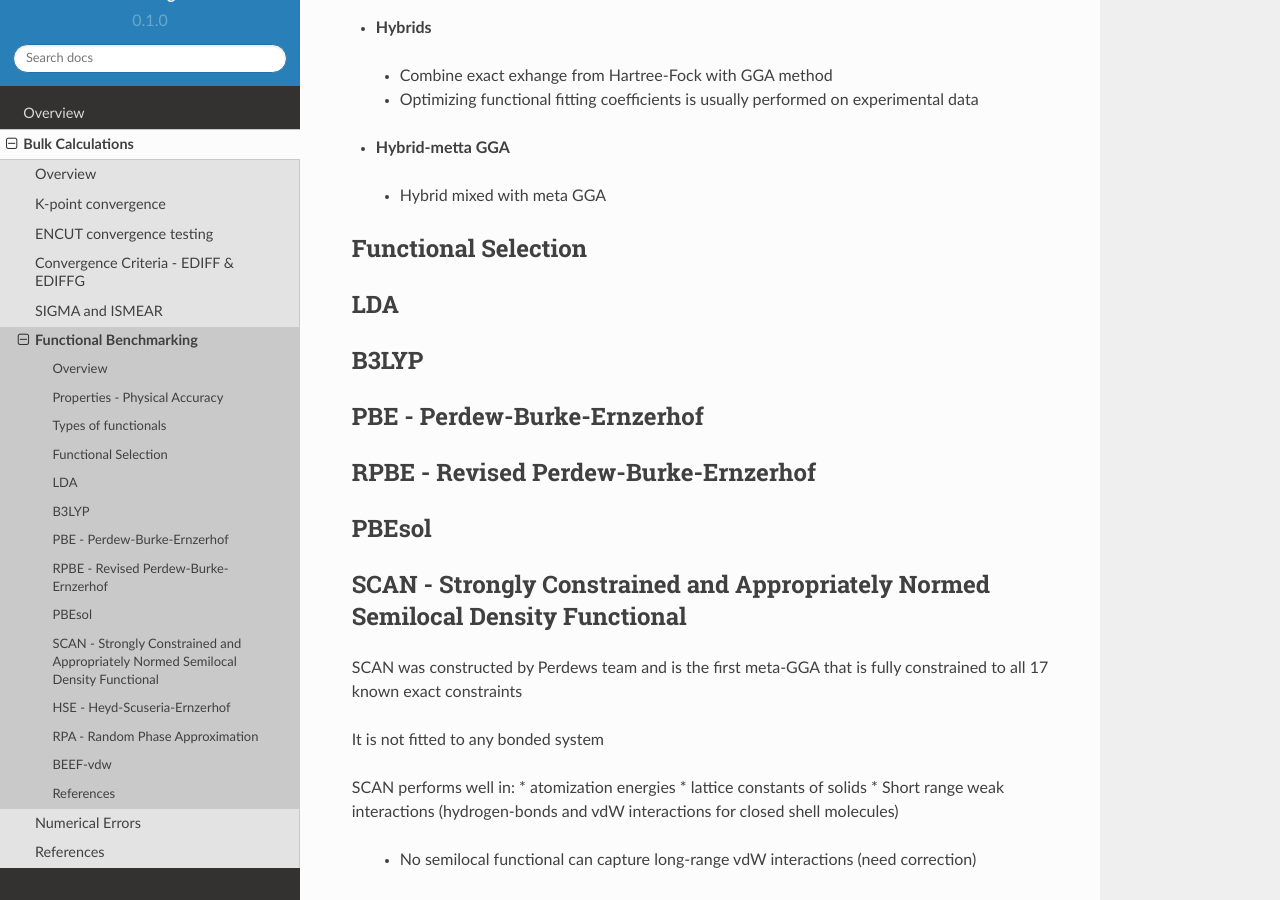
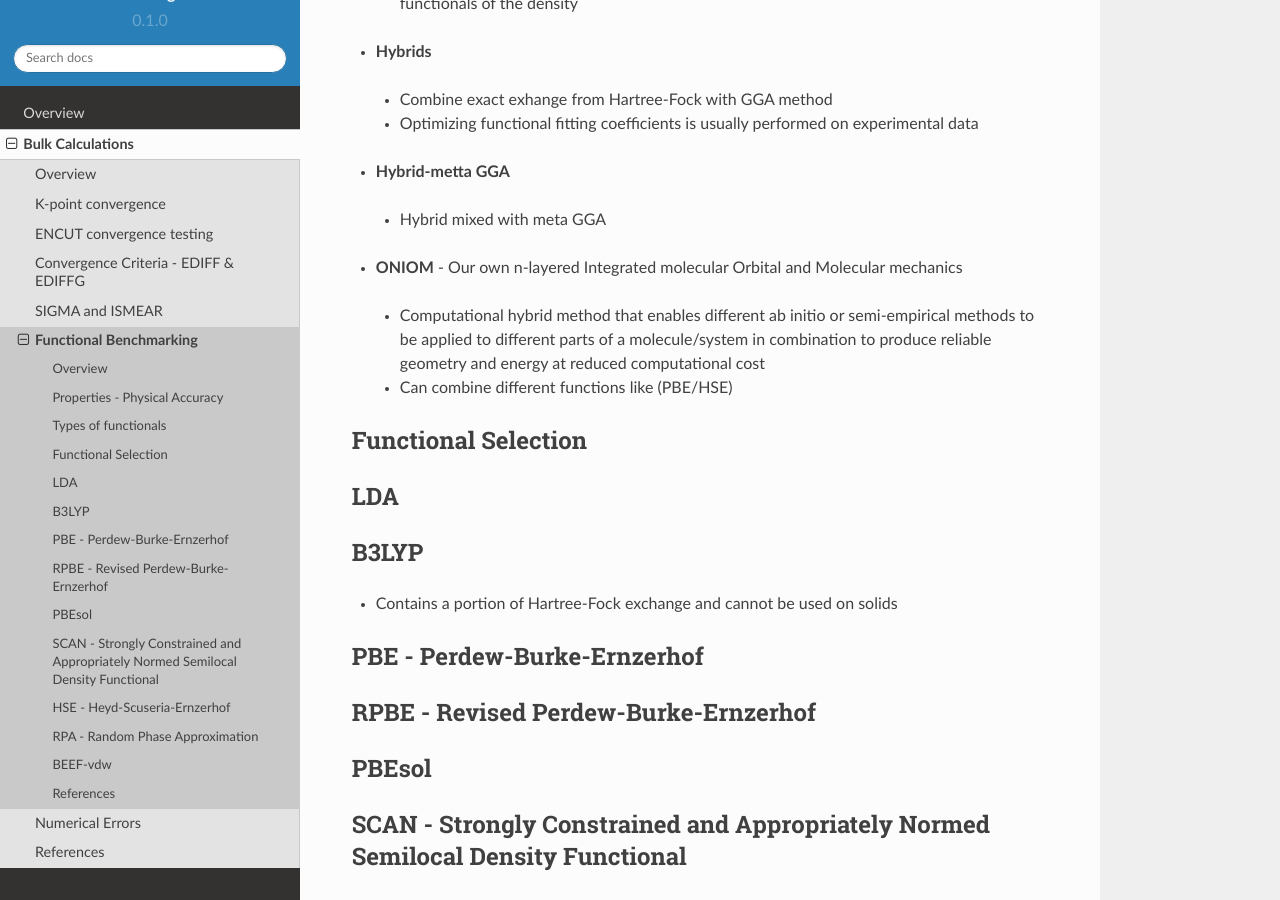
Before and after one commit to tdprice-858/Pt-MgO, a Sphinx documentation site: the page built from docs/source/bulk_calculations/functional_benchmarking.rst, in a window 1280 px wide and 900 px high, scrolled down 1944 px. Built offline with Sphinx 7.4.7 and the Read the Docs theme 2.0.0, drawn with Linux system fonts in a browser that asks for light colours; pages that are not in the unit, such as notebooks, are missing from menus; some of the changed text lies outside the part shown.

Commit message:
Update functional_benchmarking.rst

```diff
--- a/docs/source/bulk_calculations/functional_benchmarking.rst
+++ b/docs/source/bulk_calculations/functional_benchmarking.rst
@@ -15,6 +15,7 @@ Need to focus on properties of interest.
 
  * Binding energies
  * Reaction barriers
+ * Reaction energetics (gibbs free energy changes)
  * Vibrational frequencies
  * TS geometries
  * Minimum energy geometries
@@ -67,6 +68,9 @@ Types of functionals
  * Optimizing functional fitting coefficients is usually performed on experimental data
 * **Hybrid-metta GGA**
  * Hybrid mixed with meta GGA
+* **ONIOM** - Our own n-layered Integrated molecular Orbital and Molecular mechanics
+ * Computational hybrid method that enables different ab initio or semi-empirical methods to be applied to different parts of a molecule/system in combination to produce reliable geometry and energy at reduced computational cost
+ * Can combine different functions like (PBE/HSE)
 
 Functional Selection
 -------------
@@ -76,6 +80,8 @@ LDA
 
 B3LYP
 -------
+
+* Contains a portion of Hartree-Fock exchange and cannot be used on solids
 
 PBE - Perdew-Burke-Ernzerhof
 ------------
@@ -110,6 +116,8 @@ RPA - Random Phase Approximation
 BEEF-vdw
 ----------
 
+
+
 References
 --------
 
```
